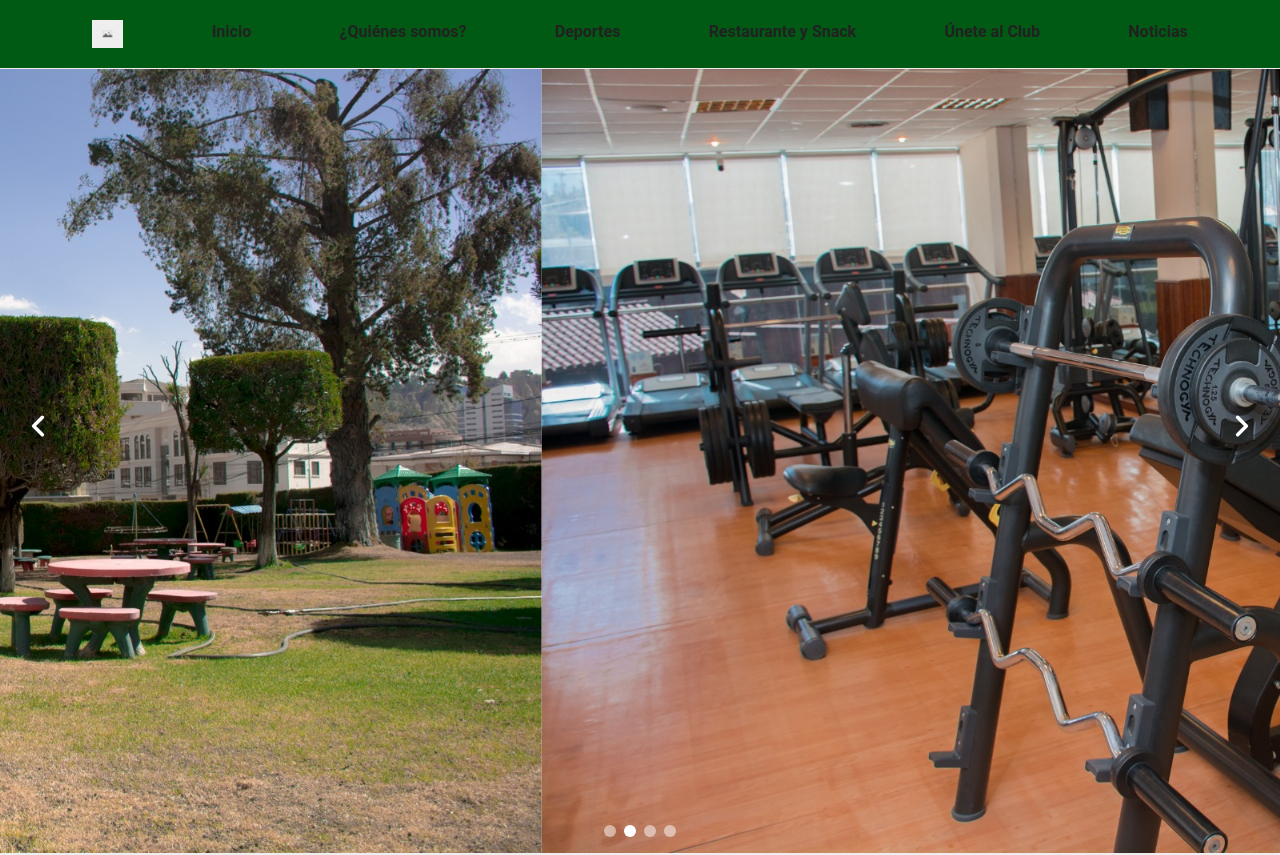
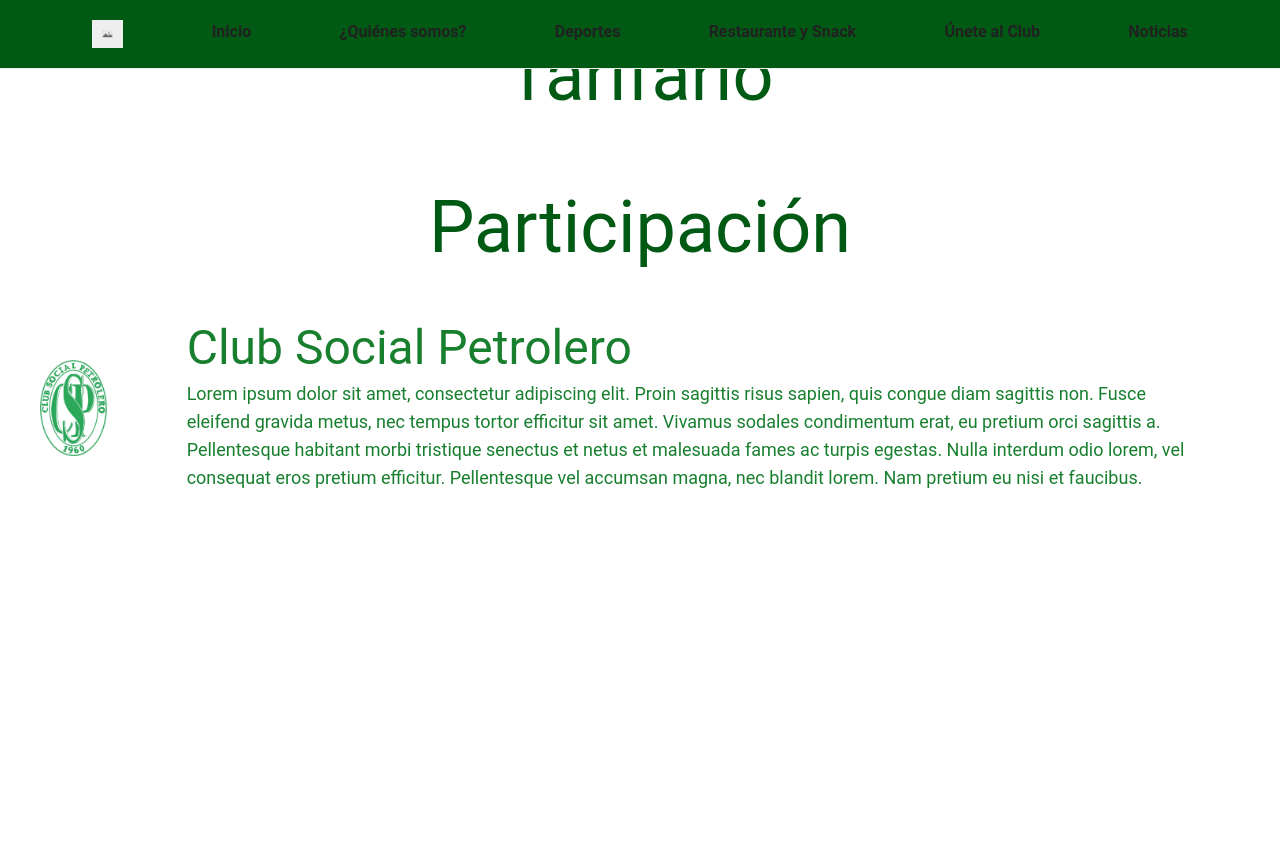
Before and after one commit to SamuelEscobar0761/csp-app, a React (Vite) app: page /join_us in a window 1280 px wide. Before the commit this address led to /. Shown: the top 855 px of the page. After the commit the page ends 800 px from the top, so only its background shows below. Built offline with nearby package versions, Linux system fonts and the light colour scheme.

Commit message:
trabajando en la estructura general de la pagina

```diff
--- /dev/null
+++ b/public/locales/app/restaurant_page/images.json
@@ -0,0 +1,3 @@
+[
+    {"component": "carousel", "name": "comedor", "path": "/assets/images/sin_foto.jpg"}
+]
--- a/public/locales/es/ns1.json
+++ b/public/locales/es/ns1.json
@@ -58,12 +58,15 @@
         ]
     },
     "restaurant_page":{
+        "restaurant_title": "Restaurante y Snack",
         "weekly_menu_title": "Menú Semanal",
         "main_menu_title": "Menú Comedor",
         "snack_menu_title": "Menú Snack"
     },
     "join_us_page":{
-
+        "join_us_title": "Únete al club",
+        "tariff_title": "Tarifario",
+        "participation_title": "Participación"
     },
     "news_page": {
         "title": "Noticias",
--- a/src/@types/resources.d.ts
+++ b/src/@types/resources.d.ts
@@ -103,11 +103,16 @@
       ]
     },
     "restaurant_page": {
+      "restaurant_title": "Restaurante y Snack",
       "weekly_menu_title": "Menú Semanal",
       "main_menu_title": "Menú Comedor",
       "snack_menu_title": "Menú Snack"
     },
-    "join_us_page": {},
+    "join_us_page": {
+      "join_us_title": "Únete al club",
+      "tariff_title": "Tarifario",
+      "participation_title": "Participación"
+    },
     "news_page": {
       "title": "Noticias",
       "nearby_events_title": "Eventos Cercanos y Noticias",
--- a/src/app/pages/JoinUsPage.tsx
+++ b/src/app/pages/JoinUsPage.tsx
@@ -0,0 +1,11 @@
+import { useTranslation } from "react-i18next";
+
+export const JoinUsPage = () => {
+    const { t } = useTranslation('ns1');
+    return(
+        <div>
+            <h2 className="py-10 text-primary bg-white text-center text-7xl font-bold`">{t('join_us_page.tariff_title')}</h2>
+            <h2 className="py-10 text-primary bg-white text-center text-7xl font-bold`">{t('join_us_page.participation_title')}</h2>
+        </div>
+    );
+};
--- a/src/app/pages/RestaurantPage.tsx
+++ b/src/app/pages/RestaurantPage.tsx
@@ -1,11 +1,25 @@
 import { useTranslation } from "react-i18next";
 import { ImageSlider } from "../components/ImageSlider";
+import { useEffect, useState } from "react";
+import Image from '../interfaces/Image';
+import LocateImageService from "../services/LocateImageService";
 
 export const RestaurantPage = () => {
+    const [imagesCarousel, setImagesCarousel] = useState<Image[]>([]);
     const { t } = useTranslation('ns1');
+
+    useEffect(() => {
+        LocateImageService.getInstance().getImages("restaurant_page", "carousel")
+            .then(images => {
+                setImagesCarousel(images);
+            })
+            .catch(error => {
+                console.error('Error al obtener las imágenes:', error);
+        });
+    }, []);
     return(
         <div>
-            <ImageSlider/>
+            <ImageSlider images={imagesCarousel} text={t('restaurant_page.restaurant_title')}/>
             <h2 className="py-10 text-primary bg-white text-center text-7xl font-bold`">{t('restaurant_page.weekly_menu_title')}</h2>
             <div className="flex justify-center ...">
                 <iframe src='\assets\pdfs\comunicado.pdf' className='w-11/12 md:h-screen'/>
--- a/src/app/routes/AppRoutes.tsx
+++ b/src/app/routes/AppRoutes.tsx
@@ -1,10 +1,10 @@
 import { Navigate, Route, Routes } from "react-router-dom";
 import { HomePage } from "../pages/HomePage";
 import { AboutUsPage } from "../pages/AboutUsPage";
-import { ContactPage } from "../pages/ContactPage";
 import { NewsPage } from "../pages/NewsPage";
 import { SportsPage } from "../pages/SportsPage";
 import { RestaurantPage } from "../pages/RestaurantPage";
+import { JoinUsPage } from "../pages/JoinUsPage";
 
 export const AppRoutes = () => {
     return (
@@ -13,6 +13,7 @@
             <Route path="/about_us" element={ <AboutUsPage/> } />
             <Route path="/sports" element={ <SportsPage/> } />
             <Route path="/restaurant" element={ <RestaurantPage/> } />
+            <Route path="/join_us" element={ <JoinUsPage/> } />
             <Route path="/news" element={ <NewsPage/> } />
             <Route path="/*" element={ <Navigate to='/' /> } />
         </Routes>
```
Also changed, not shown: src/app/components/RecognitionItem.tsx (line endings or trailing spaces).
